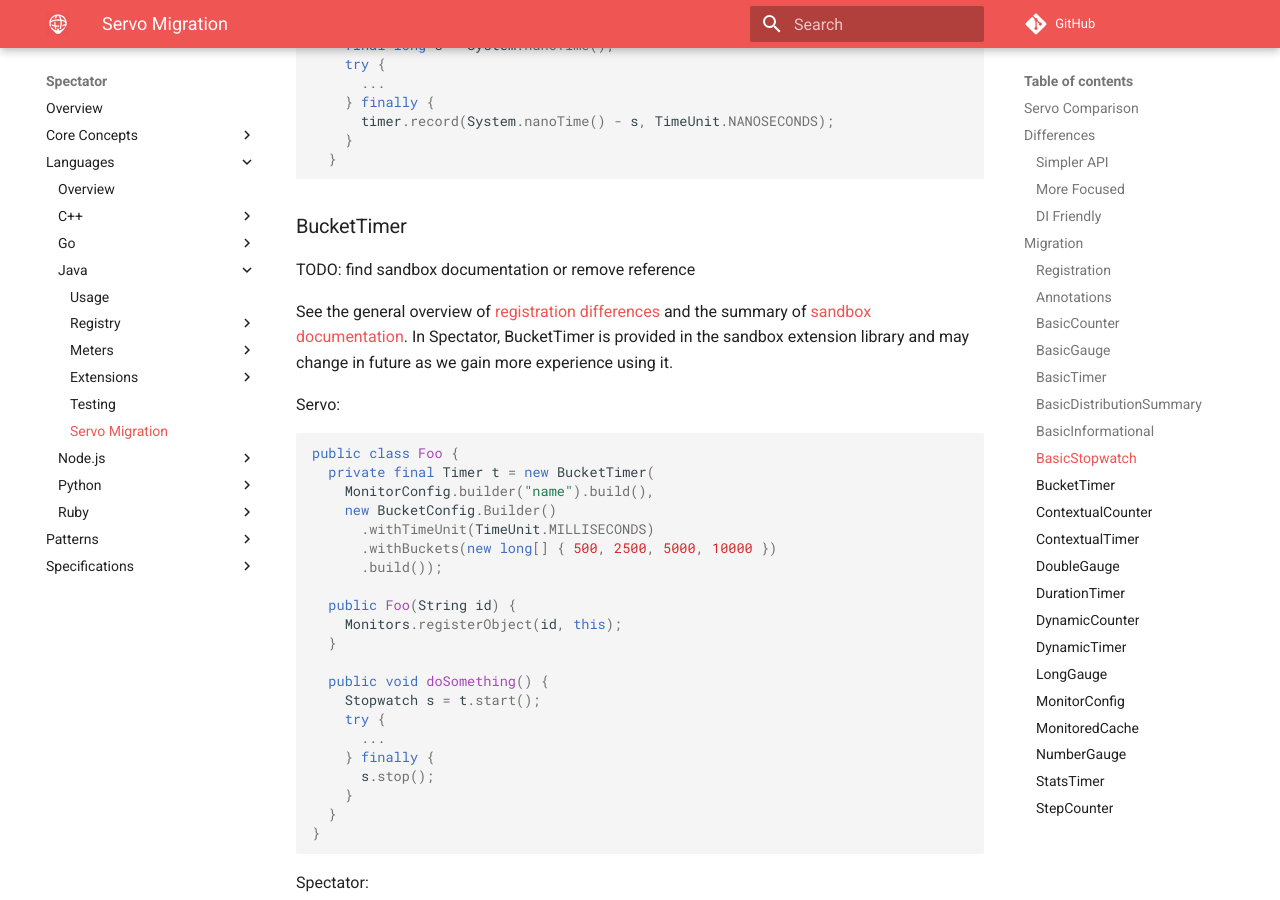
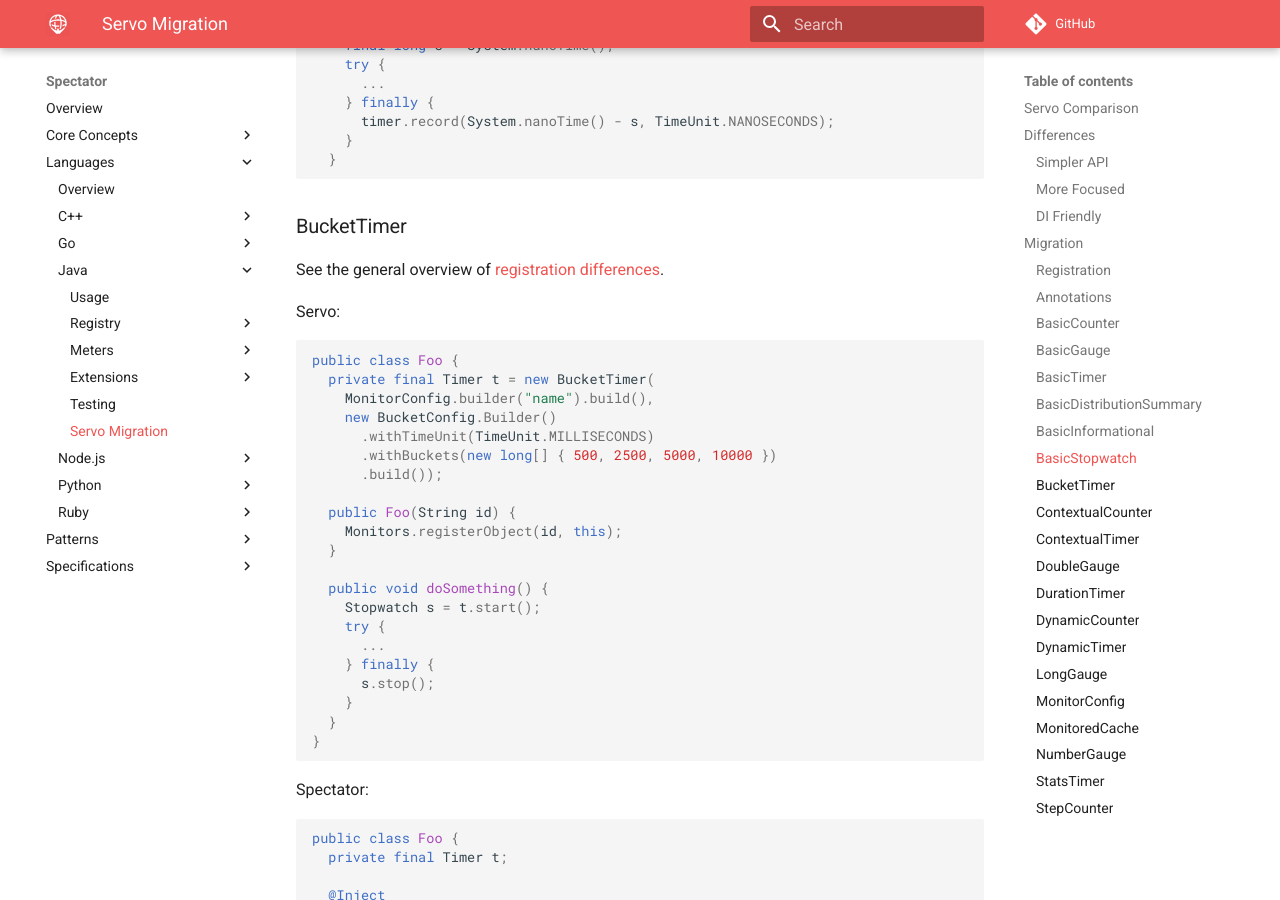
Before and after one commit to Netflix/atlas-docs, an MkDocs documentation site: the page built from docs/spectator/lang/java/servo-migration.md, in a window 1280 px wide and 900 px high, scrolled down 7727 px. Built offline with MkDocs 1.6.1 and Material for MkDocs 9.7.7, drawn with Linux system fonts in a browser that asks for light colours; comment, search, counter and statistics services are not loaded.

Commit message:
remove todo section of servo migration guide (#137)
BucketTimer is supported as part of histogram ext and the
sandbox version doesn't need to be used.

```diff
--- a/docs/spectator/lang/java/servo-migration.md
+++ b/docs/spectator/lang/java/servo-migration.md
@@ -378,11 +378,7 @@
 
 ### BucketTimer
 
-TODO: find sandbox documentation or remove reference
-
-See the general overview of [registration differences](#registration) and the summary of
-[sandbox documentation](Sandbox). In Spectator, BucketTimer is provided in the sandbox extension
-library and may change in future as we gain more experience using it.
+See the general overview of [registration differences](#registration).
 
 Servo:
 
```
